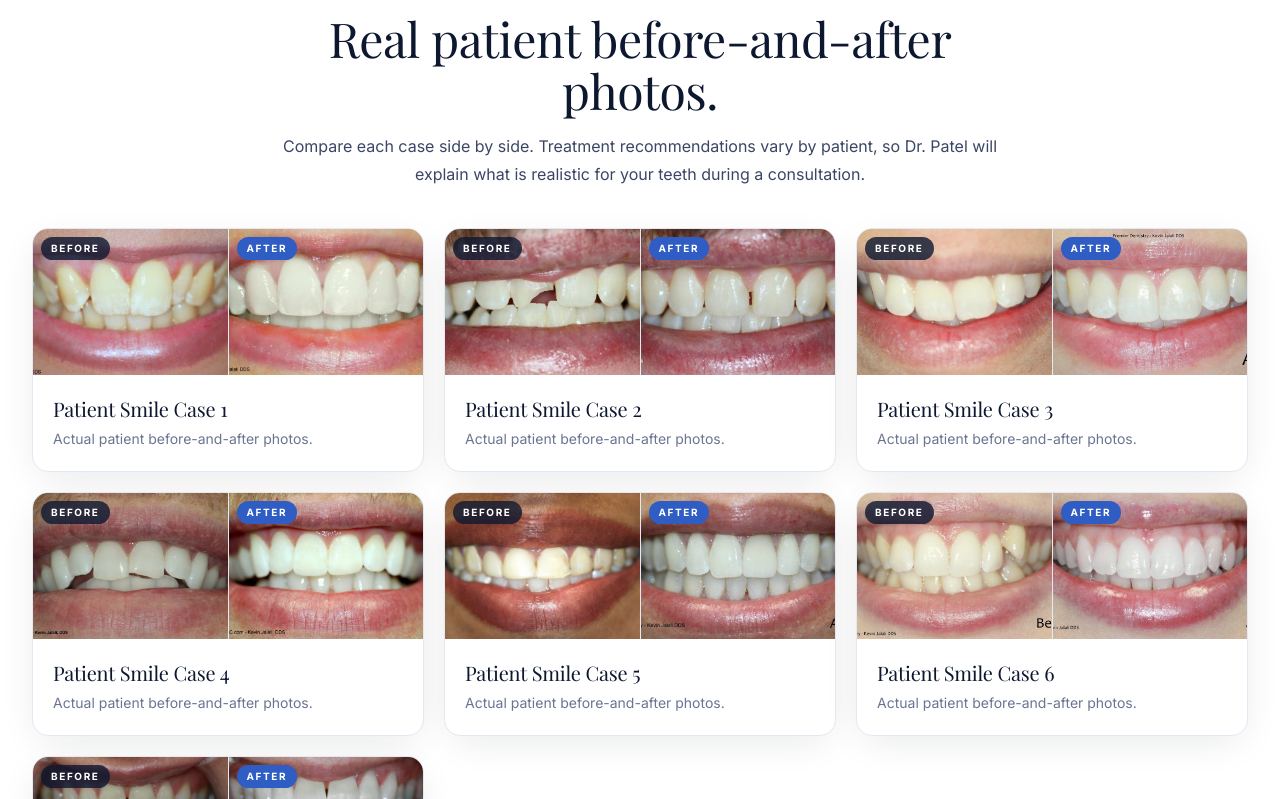
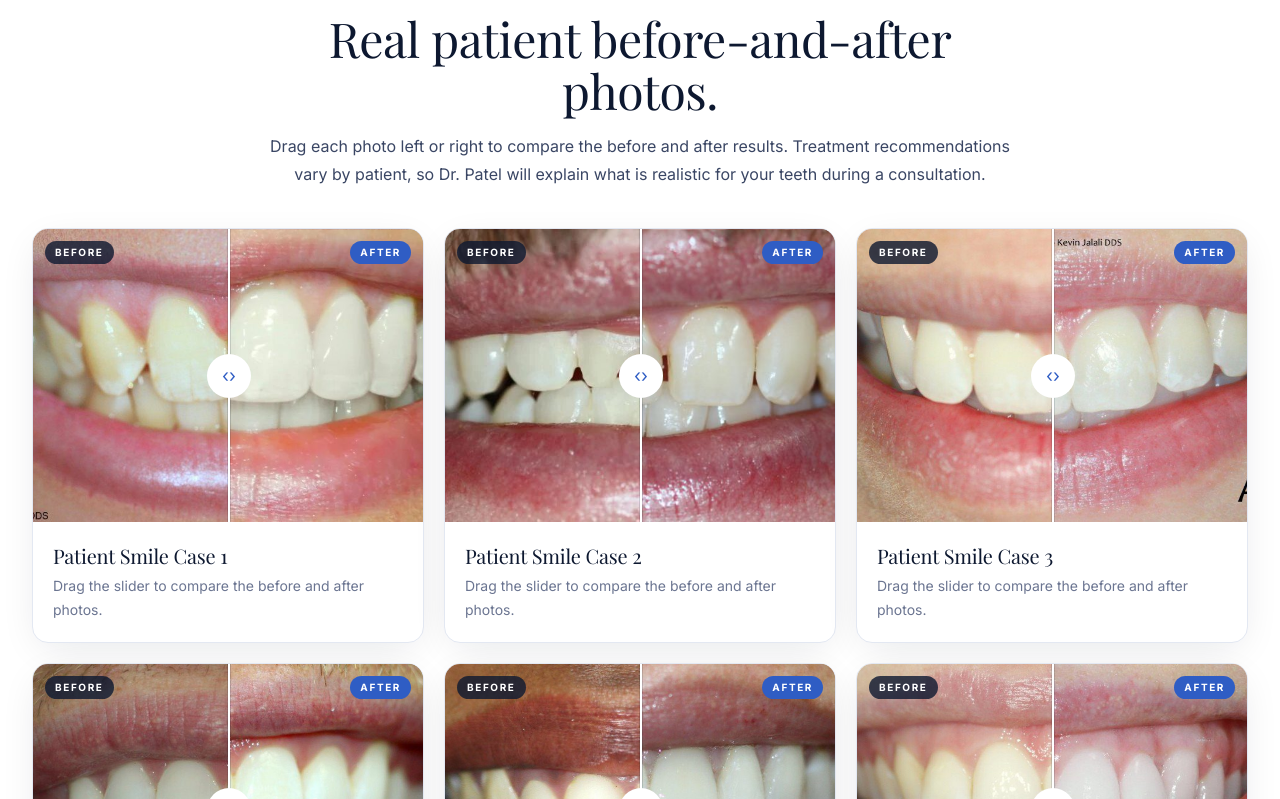
Before and after one commit to sendeepak2025/premierdentistrync.com, a Next.js app: page /smile-gallery in a window 1280 px wide. Shown: the part 681-1480 px from the top of the page. Built offline with nearby package versions, Linux system fonts and the light colour scheme; a web font is replaced by a local one.

Commit message:
Add before after gallery slider

```diff
--- a/src/app/smile-gallery/page.tsx
+++ b/src/app/smile-gallery/page.tsx
@@ -1,5 +1,6 @@
 import type { Metadata } from "next";
 import { Button } from "@/components/Button";
+import { BeforeAfterSlider } from "@/components/BeforeAfterSlider";
 import { Icon } from "@/components/Icon";
 import { Section, Eyebrow, Heading } from "@/components/Section";
 import { CallToAction } from "@/components/CallToAction";
@@ -43,9 +44,9 @@ export default function SmileGalleryPage() {
           <Eyebrow>Smile gallery</Eyebrow>
           <Heading className="mt-3">Real patient before-and-after photos.</Heading>
           <p className="mt-4 text-base leading-7 text-ink-2">
-            Compare each case side by side. Treatment recommendations vary by
-            patient, so Dr. Patel will explain what is realistic for your teeth
-            during a consultation.
+            Drag each photo left or right to compare the before and after
+            results. Treatment recommendations vary by patient, so Dr. Patel
+            will explain what is realistic for your teeth during a consultation.
           </p>
         </div>
 
@@ -55,34 +56,16 @@ export default function SmileGalleryPage() {
               key={c.title}
               className="overflow-hidden rounded-2xl border border-line bg-white shadow-soft transition-all hover:shadow-card"
             >
-              <div className="grid grid-cols-2 gap-px bg-line">
-                <div className="relative aspect-[4/3] overflow-hidden bg-surface">
-                  <img
-                    src={c.before}
-                    alt={`${c.title} before treatment`}
-                    loading={c.title.endsWith("1") ? "eager" : "lazy"}
-                    className="h-full w-full object-cover"
-                  />
-                  <div className="absolute left-2 top-2 rounded-full bg-ink/80 px-2.5 py-1 text-[10px] font-bold uppercase tracking-[0.16em] text-white">
-                    Before
-                  </div>
-                </div>
-                <div className="relative aspect-[4/3] overflow-hidden bg-surface">
-                  <img
-                    src={c.after}
-                    alt={`${c.title} after treatment`}
-                    loading={c.title.endsWith("1") ? "eager" : "lazy"}
-                    className="h-full w-full object-cover"
-                  />
-                  <div className="absolute left-2 top-2 rounded-full bg-brand px-2.5 py-1 text-[10px] font-bold uppercase tracking-[0.16em] text-white">
-                    After
-                  </div>
-                </div>
-              </div>
+              <BeforeAfterSlider
+                before={c.before}
+                after={c.after}
+                title={c.title}
+                eager={c.title.endsWith("1")}
+              />
               <div className="p-5">
                 <h3 className="font-display text-xl text-ink">{c.title}</h3>
                 <p className="mt-1 text-sm leading-6 text-muted">
-                  Actual patient before-and-after photos.
+                  Drag the slider to compare the before and after photos.
                 </p>
               </div>
             </article>
--- /dev/null
+++ b/src/components/BeforeAfterSlider.tsx
@@ -0,0 +1,71 @@
+"use client";
+
+import { useState } from "react";
+
+type Props = {
+  before: string;
+  after: string;
+  title: string;
+  eager?: boolean;
+};
+
+export function BeforeAfterSlider({ before, after, title, eager = false }: Props) {
+  const [position, setPosition] = useState(50);
+  const move = (amount: number) => {
+    setPosition((current) => Math.min(100, Math.max(0, current + amount)));
+  };
+
+  return (
+    <div className="group relative aspect-[4/3] overflow-hidden bg-surface">
+      <img
+        src={before}
+        alt={`${title} before treatment`}
+        loading={eager ? "eager" : "lazy"}
+        className="absolute inset-0 h-full w-full object-cover"
+      />
+      <div
+        className="absolute inset-0 overflow-hidden"
+        style={{ clipPath: `inset(0 0 0 ${position}%)` }}
+      >
+        <img
+          src={after}
+          alt={`${title} after treatment`}
+          loading={eager ? "eager" : "lazy"}
+          className="h-full w-full object-cover"
+        />
+      </div>
+
+      <div className="absolute left-3 top-3 rounded-full bg-ink/80 px-2.5 py-1 text-[10px] font-bold uppercase tracking-[0.16em] text-white">
+        Before
+      </div>
+      <div className="absolute right-3 top-3 rounded-full bg-brand px-2.5 py-1 text-[10px] font-bold uppercase tracking-[0.16em] text-white">
+        After
+      </div>
+
+      <div
+        className="pointer-events-none absolute inset-y-0 z-10 w-0.5 bg-white shadow-[0_0_0_1px_rgba(13,24,48,0.14)]"
+        style={{ left: `${position}%` }}
+      >
+        <div className="absolute left-1/2 top-1/2 flex h-11 w-11 -translate-x-1/2 -translate-y-1/2 items-center justify-center rounded-full border border-white/80 bg-white text-brand shadow-card">
+          <span className="text-lg leading-none">‹›</span>
+        </div>
+      </div>
+
+      <input
+        type="range"
+        min="0"
+        max="100"
+        value={position}
+        aria-label={`Move before and after comparison for ${title}`}
+        onChange={(event) => setPosition(Number(event.target.value))}
+        onKeyDown={(event) => {
+          if (event.key === "ArrowLeft") move(-5);
+          if (event.key === "ArrowRight") move(5);
+          if (event.key === "Home") setPosition(0);
+          if (event.key === "End") setPosition(100);
+        }}
+        className="absolute inset-0 z-20 h-full w-full cursor-ew-resize opacity-0"
+      />
+    </div>
+  );
+}
```
